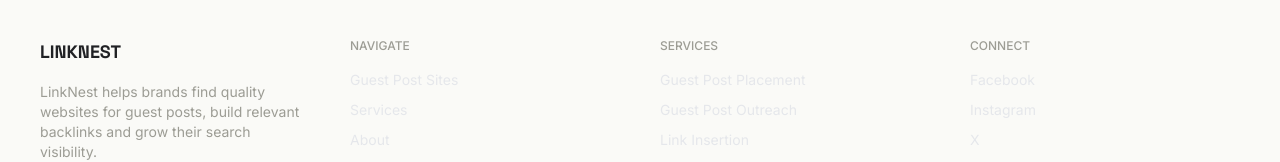
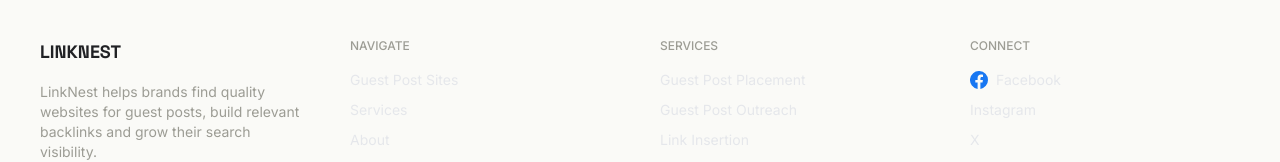
Before and after one commit to shaziashahzad434-lgtm/monument-seo, a React (Vite) app: page /contact in a window 1280 px wide. Shown: the part 843-1005 px from the top of the page. Built offline with nearby package versions, Linux system fonts and the light colour scheme.

Commit message:
Add Facebook icon to footer

```diff
--- a/src/components/Footer.jsx
+++ b/src/components/Footer.jsx
@@ -28,7 +28,7 @@
           <div>
             <h4 className="text-xs text-muted mb-4 font-medium">CONNECT</h4>
 
-            <a href="https://www.facebook.com/profile.php?id=61595347923024" target="_blank" rel="noopener noreferrer" className="block text-sm text-gray-200 mb-2.5 hover:text-orange">Facebook</a>
+            <a href="https://www.facebook.com/profile.php?id=61595347923024" target="_blank" rel="noopener noreferrer" className="flex items-center gap-2 text-sm text-gray-200 mb-2.5 hover:text-orange"><svg viewBox="0 0 24 24" width="18" height="18" fill="#1877F2" aria-hidden="true"><path d="M24 12a12 12 0 1 0-13.875 11.85v-8.38H7.078V12h3.047V9.356c0-3.007 1.792-4.668 4.533-4.668 1.312 0 2.686.234 2.686.234v2.953h-1.513c-1.49 0-1.956.925-1.956 1.874V12h3.328l-.532 3.47h-2.796v8.38A12.002 12.002 0 0 0 24 12z"/></svg><span>Facebook</span></a>
             <a href="#" className="block text-sm text-gray-200 mb-2.5 hover:text-orange">Instagram</a>
             <a href="#" className="block text-sm text-gray-200 mb-2.5 hover:text-orange">X</a>
             <a href="mailto:seolinknest@gmail.com" className="block text-sm text-gray-200 mb-2.5 hover:text-orange">
```
